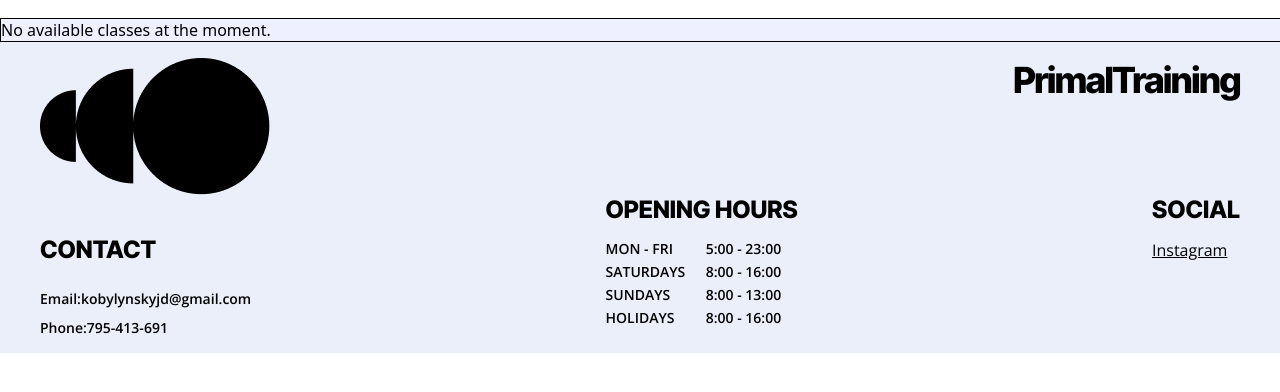
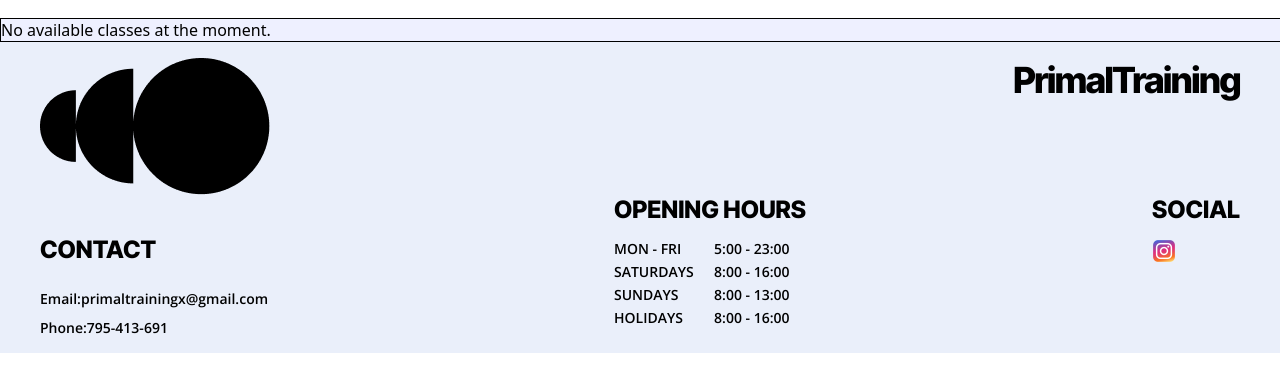
Before and after one commit to Kobylynskyj/PrimalTraining, a Django app: page /reservations/ in a window 1280 px wide. Shown: the part 227-619 px from the top of the page. Run offline with Django 5.2, Linux system fonts and the light colour scheme; data that the repository does not hold is empty.

Commit message:
update project: fixed reservation and social links

```diff
--- a/primal_training/static/primal_training/components/_footer.scss
+++ b/primal_training/static/primal_training/components/_footer.scss
@@ -80,7 +80,7 @@ a{
 }
 
 
-@media (max-width:690px) {
+@media (max-width:740px) {
     .footer-top {
         flex-direction: column;
         gap: 15px;
--- a/primal_training/static/primal_training/css/main.css
+++ b/primal_training/static/primal_training/css/main.css
@@ -668,7 +668,7 @@ a {
   color: black;
 }
 
-@media (max-width: 690px) {
+@media (max-width: 740px) {
   .footer-top {
     -webkit-box-orient: vertical;
     -webkit-box-direction: normal;
--- a/primal_training/templates/base/base.html
+++ b/primal_training/templates/base/base.html
@@ -42,7 +42,7 @@
         <div class="footer-bottom">
             <div class="content-contact">
                 <h2 class="title-content">{% trans 'CONTACT' %}</h2>
-                <p class="email-content-contatct">{% trans 'Email:' %}kobylynskyjd@gmail.com</p>
+                <p class="email-content-contatct">{% trans 'Email:' %}primaltrainingx@gmail.com</p>
                 <p class="phone-content-contact">{% trans 'Phone:' %}795-413-691</p>
             </div>
 
@@ -59,7 +59,7 @@
 
             <div class="content-social">
                 <h2 class="title-content">{% trans 'SOCIAL' %}</h2>
-                <a href="https://www.instagram.com/fitness/">Instagram</a>
+                <a href="https://www.instagram.com/primal_fitness/"><img src="{% static 'primal_training/Svg/instagram.png' %}" alt="inst"></a>
             </div>
 
         </div>
```
Also changed, not shown: primal_training/static/Svg/instagram.svg (deleted), primal_training/static/primal_training/Images/instagram.png (added), primal_training/static/primal_training/Svg/instagram.png (added), primal_training/static/primal_training/css/main.min.css.
